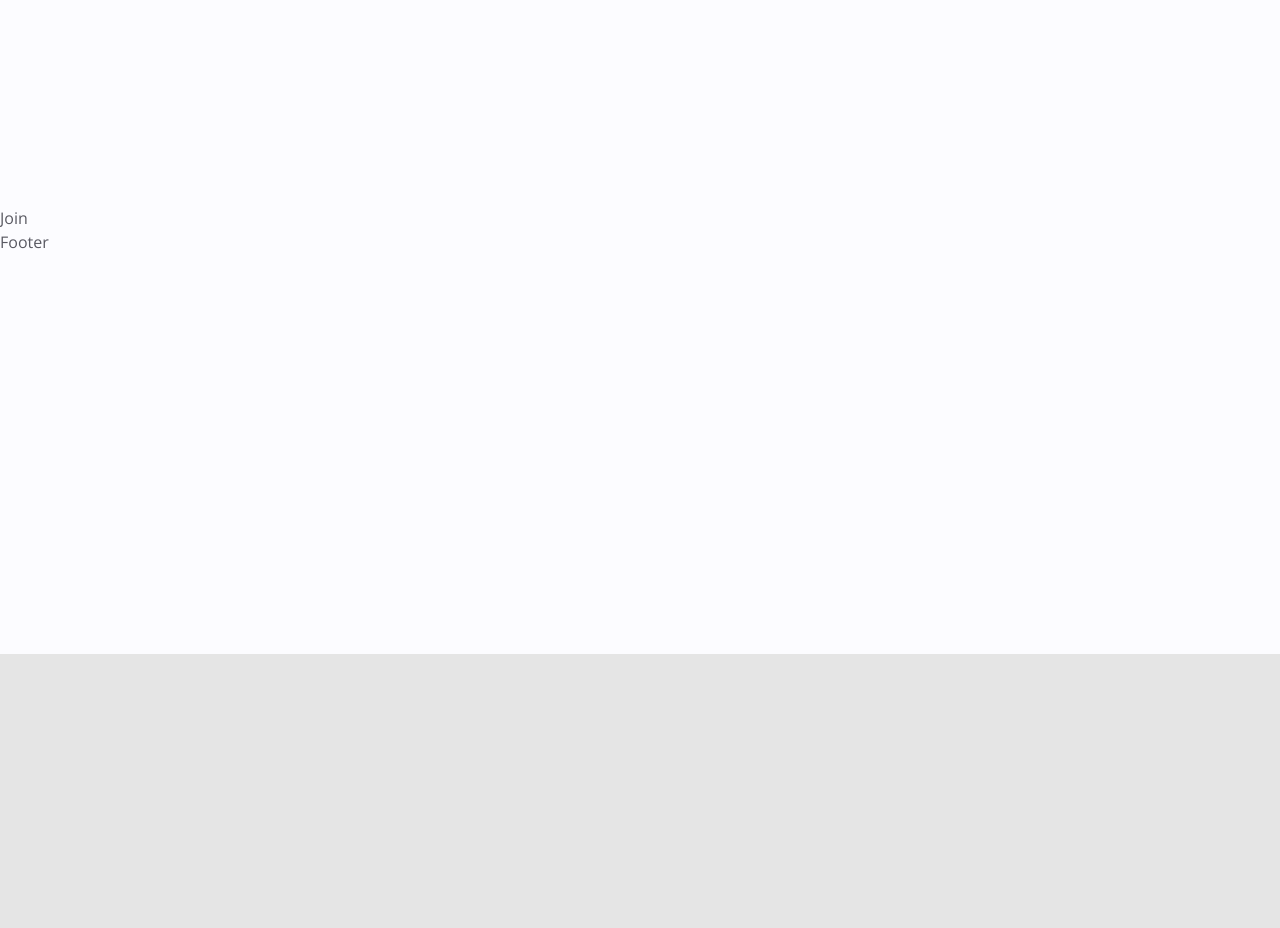
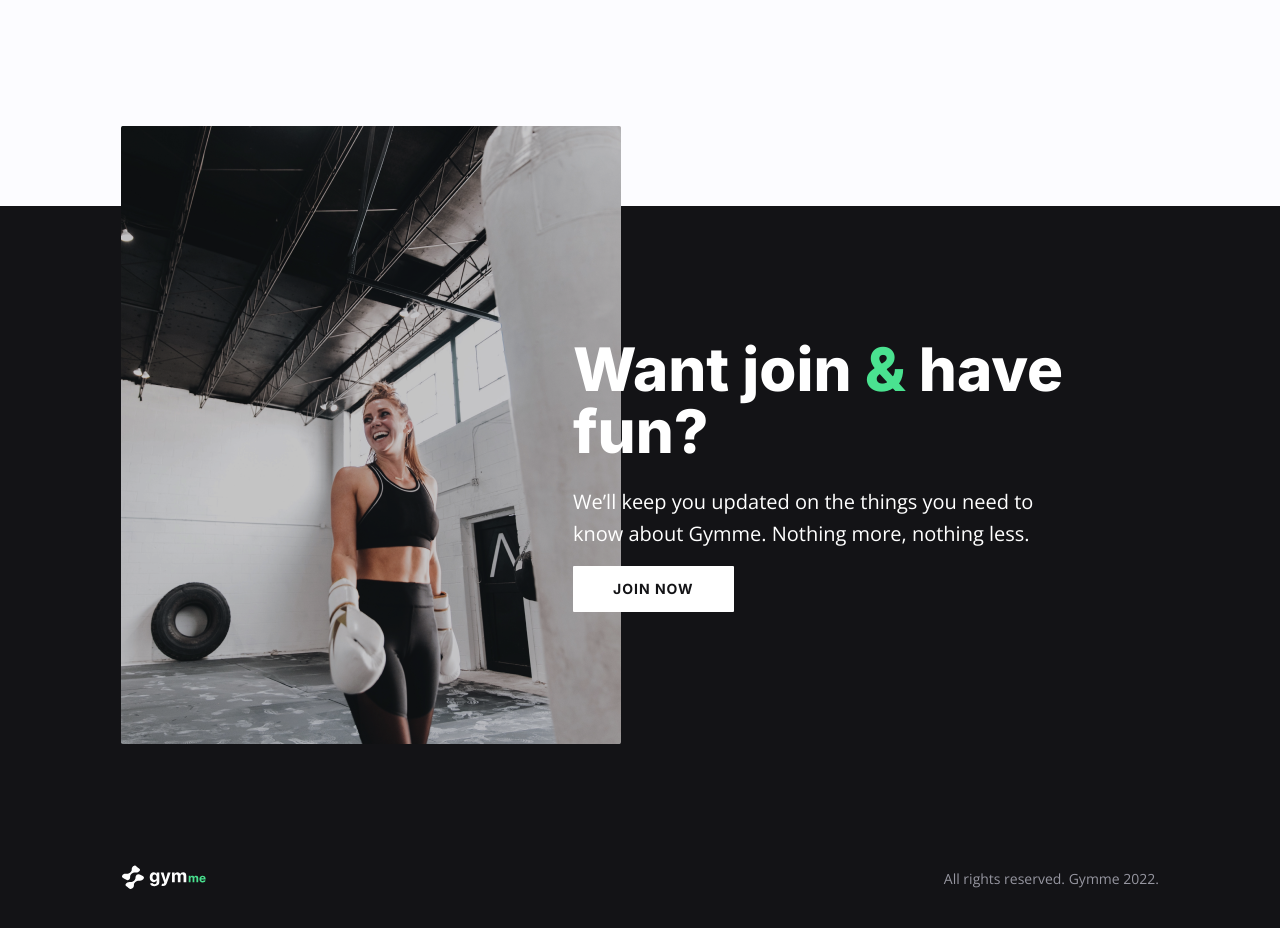
Before and after one commit to haseebzahid1/yoga-landing-starter, a React (Create React App) app: page / in a window 1280 px wide. Shown: the part 4980-5908 px from the top of the page. Before the commit the page ends 5634 px from the top, so only its background shows below. Built offline with nearby package versions, Linux system fonts and the light colour scheme.

Commit message:
join component added

```diff
--- a/src/App.js
+++ b/src/App.js
@@ -33,8 +33,6 @@ const App = () => {
       <Faq />
       <Join />
       <Footer />
-
-      <div className='h-[400px]'></div>
     </div>
   );
 };
--- a/src/components/Faq.js
+++ b/src/components/Faq.js
@@ -6,7 +6,7 @@ const Faq = () => {
   // destructure faq data
   const { icon, title, accordions } = faq;
   return (
-    <section className="section pt-[480px] lg:pt-[280px]">
+    <section className="section pt-[480px] lg:pt-[280px] mb-[80px] lg:mb-0">
       <div className="max-w-[768px] mx-auto lg:bg-faq bg-no-repeat bg-custom bg-center lg:h-[1160px] lg:pt-6">
         {/* section title */}
         <div className="section-title-group justify-start lg:justify-center -space-x-4 lg:max-w-[540px] mx-auto px-4 lg:px-0">
--- a/src/components/Footer.js
+++ b/src/components/Footer.js
@@ -1,7 +1,21 @@
 import React from 'react';
+import { footer } from '../data';
 
 const Footer = () => {
-  return <div>Footer</div>;
+  // destructure footer data
+  const { logo, copyrightText } = footer
+  return (
+    <footer className='bg-neutral-500 h-[125px] md:h-[195px] px-[20px]'>
+      <div className='container mx-auto h-full flex justify-between items-center md:items-end md:pb-[50px]' data-aos='fade-up' data-aos-delay='300'>
+        {/* logo */}
+        <a href="#.">
+          <img src={logo} alt="" />
+        </a>
+        {/* copyright text */}
+        <p className='text-neutral-300 text-sm'>{copyrightText}</p>
+      </div>
+    </footer>
+  )
 };
 
 export default Footer;
--- a/src/components/Join.js
+++ b/src/components/Join.js
@@ -1,7 +1,36 @@
 import React from 'react';
+import {join} from '../data'
 
 const Join = () => {
-  return <div>Join</div>;
+  // destructure join data
+  const { image, title, subtitle, btnText } = join
+  return (
+    <section className='bg-neutral-500 min-h-[537px] '>
+      <div className='container mx-auto'>
+        {/* image & text wrapper */}
+        <div className='flex flex-col md:flex-row md:items-center md:-space-x-12 -space-y-24 lg:-space-y-0'>
+          <div className='-mt-[80px] max-w-[276px] md:max-w-[442px] lg:max-w-full'>
+          {/* <div className='-mt-[80px] max-w-[276px] md:max-w-[442px] lg:max-w-full' data-aos='fade-right' data-aos-offset='100' data-aos-delay='200'> */}
+            <img src={image} alt="" />
+          </div >
+          {/* text> */}
+          <div className='max-w-[350px] lg:max-w-[492px] ml:[30px]' >
+          {/* <div className='max-w-[350px] lg:max-w-[492px] ml:[30px]' data-aos='fade-left' data-aos-offset='100' data-aos-delay='200'> */}
+            <h2 className='h1 md:text-[60px] md:leading-[62px] mb-4 lg:mb-6  text-white'>
+              Want join
+            <span className='text-primary-200'> &</span> have fun?
+            </h2>
+            <p className='text-body-sm md:text-body-md text-white mb-4 lg:md-6 max-w-[348px] md:max-w-[470px] lg-w-[492px]'>
+              {subtitle}
+              </p>
+            <button className='btn btn-secondary btn-lg'>
+              {btnText}
+              </button>
+          </div>
+        </div>
+      </div>
+    </section>
+  )
 };
 
 export default Join;
```
